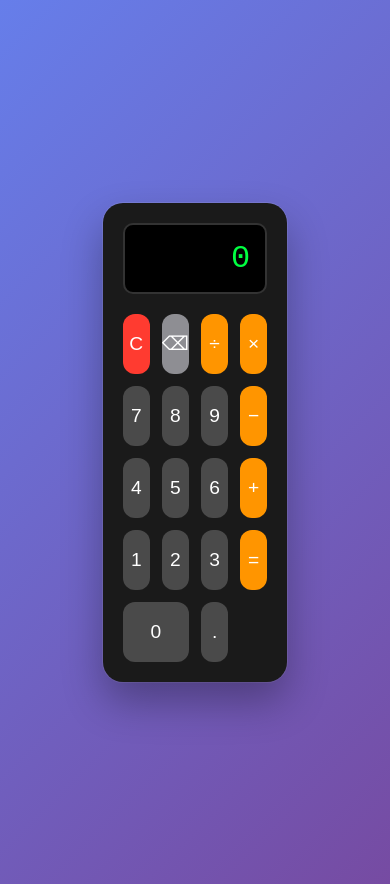
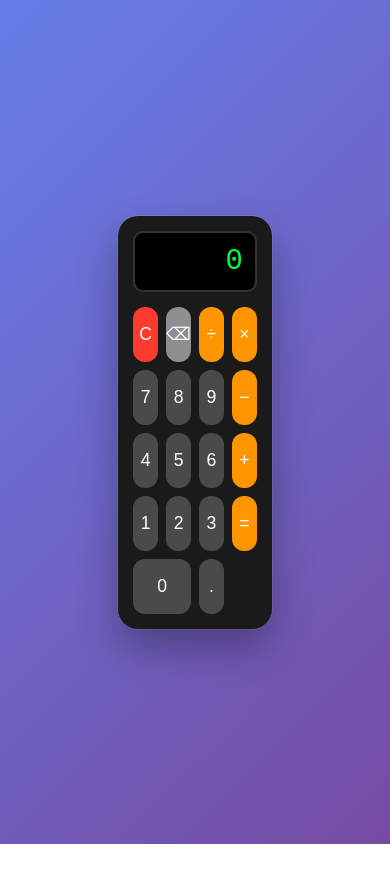
Before and after one commit to Konadu-Prince/CODSOFT-web-calculator, a plain HTML site: page index.html in a window 390 px wide. After the commit the page ends 844 px from the top, so only its background shows below. Drawn offline with Linux system fonts and the light colour scheme.

Commit message:
feat: Optimize calculator layout to fit screen height without scrolling
- Increased calculator width from 350px to 450px for better proportions
- Reduced component sizes to fit within viewport height
- Added overflow: hidden to prevent page scrolling
- Optimized responsive design for mobile devices
- Reduced padding, margins, and button heights for compact layout
- Enhanced mobile breakpoints for better small screen experience
- Maintained usability while ensuring no-scroll experience

```diff
--- a/calc.css
+++ b/calc.css
@@ -8,34 +8,36 @@
 body {
   font-family: 'Segoe UI', Tahoma, Geneva, Verdana, sans-serif;
   background: linear-gradient(135deg, #667eea 0%, #764ba2 100%);
-  min-height: 100vh;
+  height: 100vh;
   display: flex;
   align-items: center;
   justify-content: center;
-  padding: 20px;
+  padding: 10px;
+  margin: 0;
+  overflow: hidden;
 }
 
 .calculator-container {
   display: flex;
   justify-content: center;
   align-items: center;
-  min-height: 100vh;
+  height: 100vh;
 }
 
 .calculator {
   background: #1a1a1a;
   border-radius: 20px;
-  padding: 25px;
+  padding: 20px;
   box-shadow:
     0 20px 40px rgba(0, 0, 0, 0.3),
     0 0 0 1px rgba(255, 255, 255, 0.1);
-  max-width: 350px;
+  max-width: 450px;
   width: 100%;
   backdrop-filter: blur(10px);
 }
 
 .display-container {
-  margin-bottom: 20px;
+  margin-bottom: 15px;
 }
 
 .display {
@@ -44,9 +46,9 @@ body {
   font-size: 2.5rem;
   font-weight: 300;
   text-align: right;
-  padding: 20px;
+  padding: 15px;
   border-radius: 10px;
-  min-height: 80px;
+  min-height: 70px;
   display: flex;
   align-items: center;
   justify-content: flex-end;
@@ -65,7 +67,7 @@ body {
 .button-grid {
   display: grid;
   grid-template-columns: repeat(4, 1fr);
-  gap: 12px;
+  gap: 10px;
 }
 
 .btn {
@@ -75,7 +77,7 @@ body {
   border-radius: 12px;
   font-size: 1.4rem;
   font-weight: 500;
-  height: 70px;
+  height: 65px;
   cursor: pointer;
   transition: all 0.2s ease;
   display: flex;
@@ -164,40 +166,49 @@ body {
 /* Responsive Design */
 @media (max-width: 480px) {
   .calculator {
-    padding: 20px;
-    margin: 10px;
+    padding: 15px;
+    margin: 5px;
   }
 
   .display {
-    font-size: 2rem;
-    padding: 15px;
-    min-height: 60px;
+    font-size: 1.8rem;
+    padding: 12px;
+    min-height: 55px;
   }
 
   .btn {
-    height: 60px;
-    font-size: 1.2rem;
+    height: 55px;
+    font-size: 1.1rem;
+  }
+
+  .button-grid {
+    gap: 8px;
   }
 }
 
 @media (max-width: 360px) {
   .calculator {
-    padding: 15px;
+    padding: 10px;
+    margin: 2px;
   }
 
   .display {
-    font-size: 1.8rem;
-    padding: 12px;
-    min-height: 50px;
+    font-size: 1.6rem;
+    padding: 10px;
+    min-height: 45px;
   }
 
   .btn {
-    height: 50px;
-    font-size: 1.1rem;
+    height: 45px;
+    font-size: 1rem;
   }
 
   .button-grid {
-    gap: 8px;
+    gap: 6px;
+  }
+
+  .display-container {
+    margin-bottom: 10px;
   }
 }
 
```
